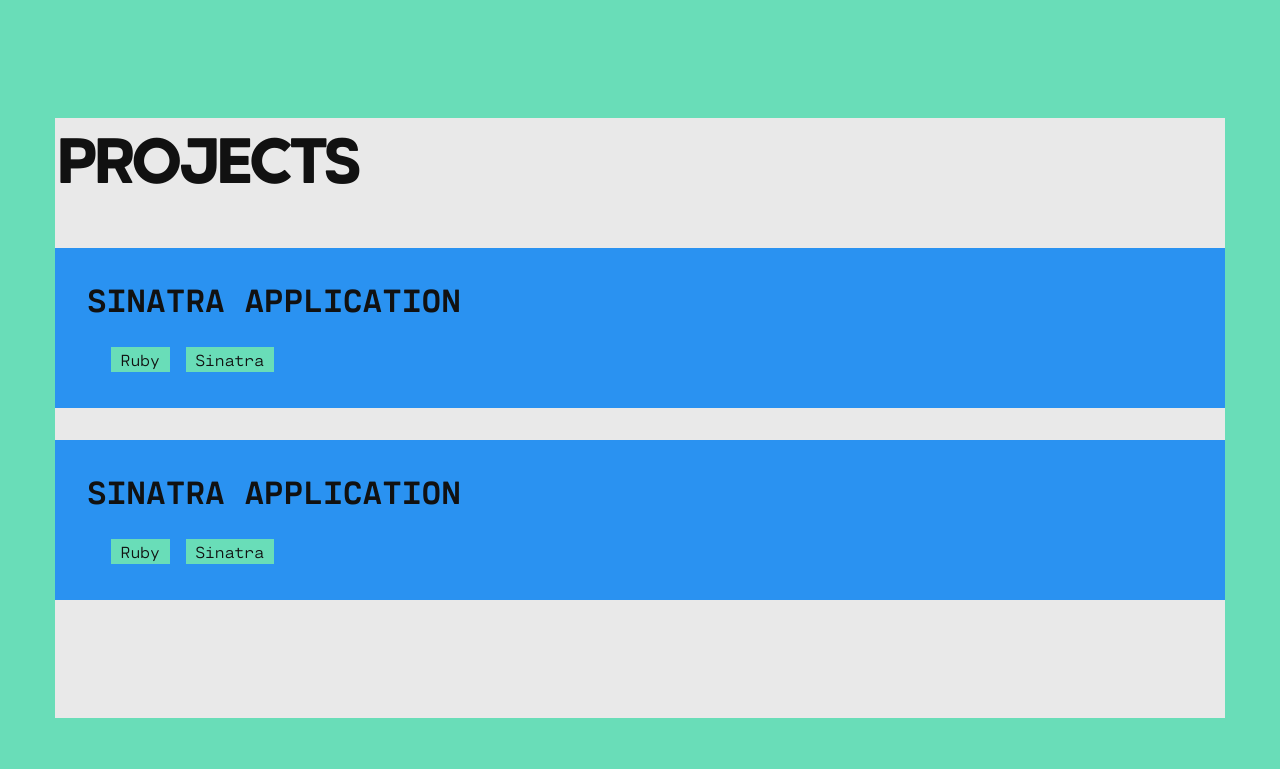
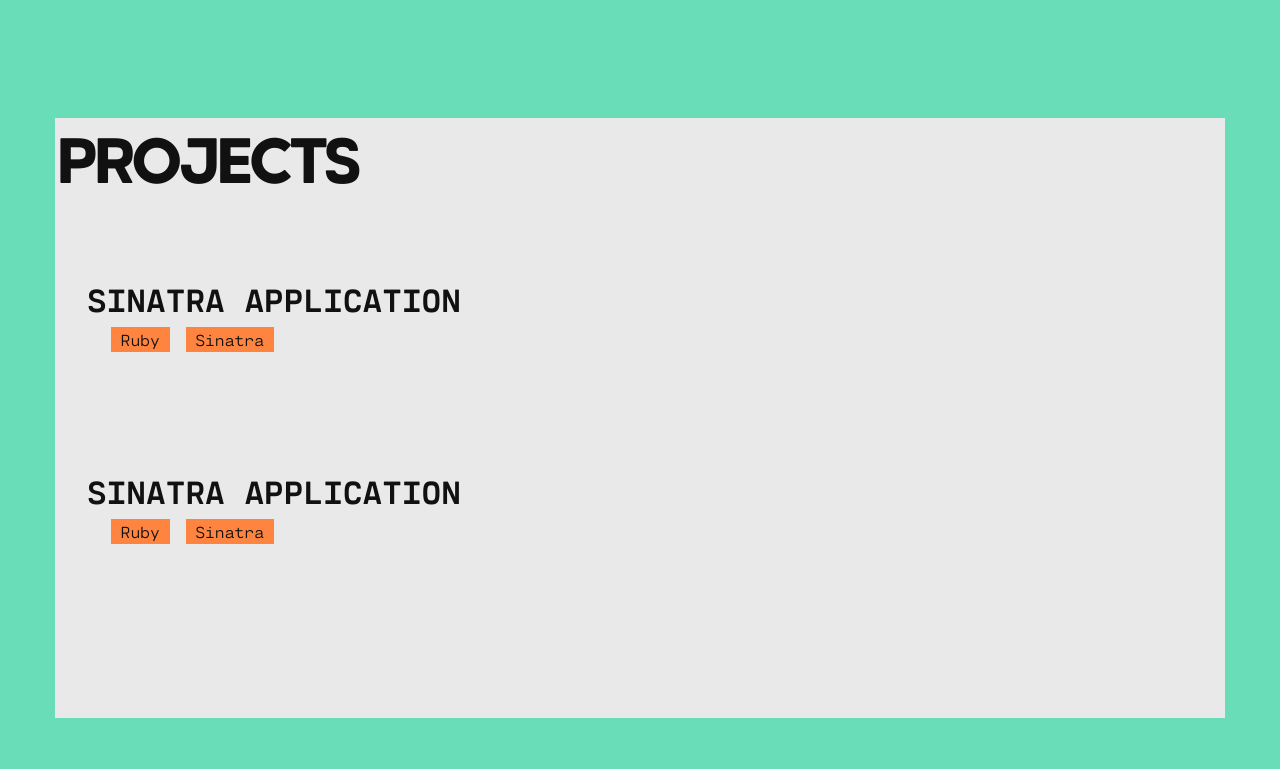
Before and after one commit to surla/surla-react, a React (Create React App) app: page / in a window 1280 px wide. Shown: the part 616-1385 px from the top of the page. Built offline with nearby package versions, Linux system fonts and the light colour scheme.

Commit message:
Update color for tags in Project component

```diff
--- a/src/components/Projects/Project.js
+++ b/src/components/Projects/Project.js
@@ -3,11 +3,11 @@
 
 const Wrapper = styled.section`
   font-family: cartographmono-regular;
+  margin-bottom: 0em;;
 `
 
 const ProjectInfo = styled.div`
   height: 160px;
-  background-color: #2A92F1;
 `
 
 const ProjectTitle = styled.h3`
@@ -20,12 +20,13 @@
 
 const List = styled.ul`
   list-style: none;
+  margin-top: -20px;
 
   > li {
     display: inline;
     margin-left: 1em;
     padding: .2em .6em;
-    background-color: #69DDB8;
+    background-color: #FF843F;
   }
 `
 
--- a/src/components/Projects/Projects.js
+++ b/src/components/Projects/Projects.js
@@ -18,6 +18,7 @@
 const Projects = () => (
   <Wrapper>
     <Title>Projects</Title>
+
     <Project />
     <Project />
   </Wrapper>
```
